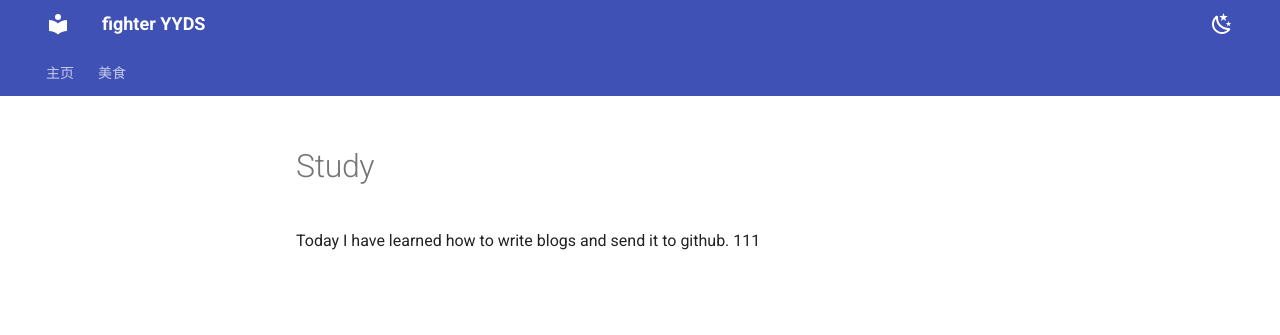
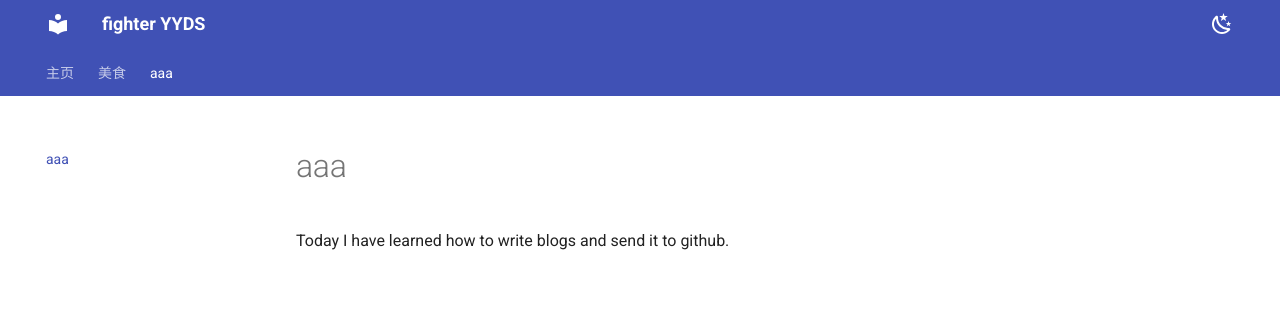
Before and after one commit to fighteryyds/fy-blog, an MkDocs documentation site: the page built from docs/new findings/study.md, in a window 1280 px wide. Shown: the top 335 px of the page. Built offline with MkDocs 1.6.1 and Material for MkDocs 9.7.7, drawn with Linux system fonts in a browser that asks for light colours.

Commit message:
2023-10-21_19:02:24 update

```diff
--- a/docs/new findings/study.md
+++ b/docs/new findings/study.md
@@ -1,2 +1 @@
 Today I have learned how to write blogs and send it to github.
-111
--- a/mkdocs.yml
+++ b/mkdocs.yml
@@ -30,7 +30,7 @@ nav:
   - 主页: index.md
   - 美食:
     - ice cream: food/food.md
-
+  - aaa: new findings/study.md
 plugins:
   - mermaid2:
       arguments:
```
